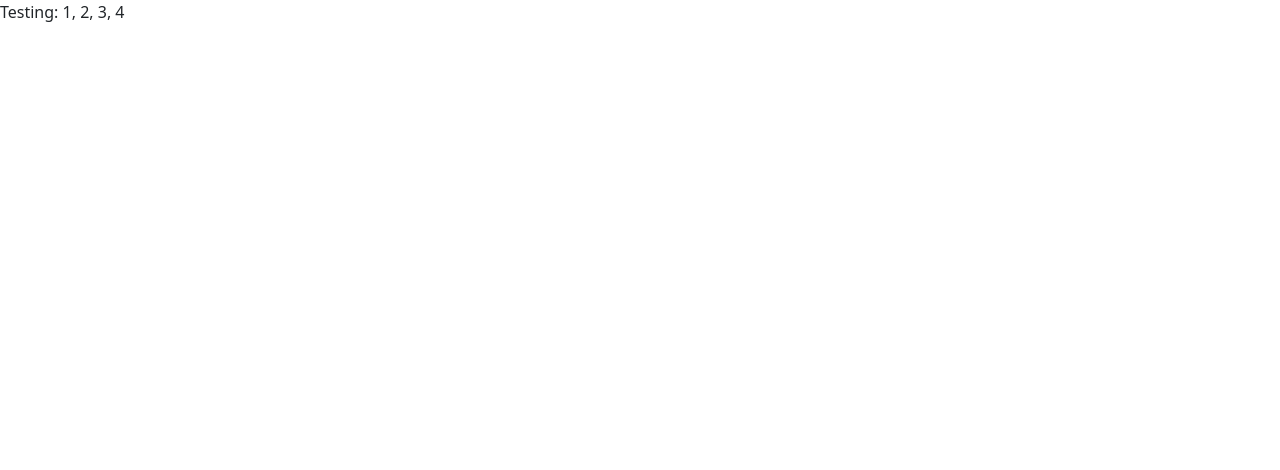
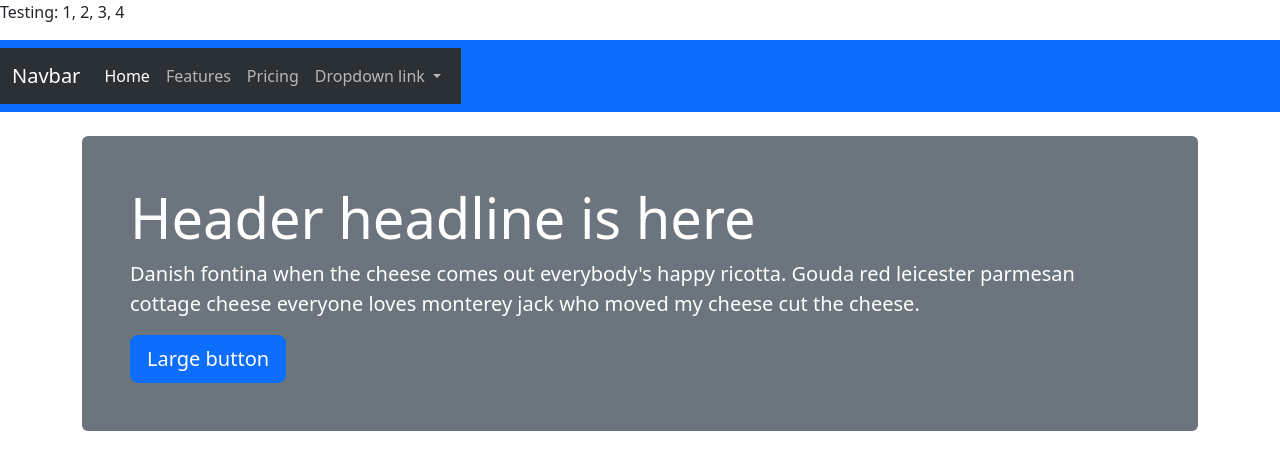
Before and after one commit to TarynKJones/taryn-bootstrap, a website: page src/index.html in a window 1280 px wide. Drawn offline with nearby package versions, Linux system fonts and the light colour scheme; files that its build step writes are made by us from their sources; files whose address does not match are found by name.

Commit message:
second commit

```diff
--- a/src/index.html
+++ b/src/index.html
@@ -11,6 +11,52 @@
   <!-- Content starts here -->
   <p>Testing: 1, 2, 3, 4</p>
 
+  <nav class="navbar bg-primary" data-bs-theme="dark">
+
+  <nav class="navbar navbar-expand-lg bg-body-tertiary">
+  <div class="container-fluid">
+  <a class="navbar-brand" href="#">Navbar</a>
+    <button class="navbar-toggler" type="button" data-bs-toggle="collapse" data-bs-target="#navbarNavDropdown" aria-controls="navbarNavDropdown" aria-expanded="false" aria-label="Toggle navigation">
+      <span class="navbar-toggler-icon"></span>
+    </button>
+    <div class="collapse navbar-collapse" id="navbarNavDropdown">
+  <ul class="navbar-nav">
+  <li class="nav-item">
+    <a class="nav-link active" aria-current="page" href="#">Home</a>
+  </li>
+  <li class="nav-item">
+    <a class="nav-link" href="#">Features</a>
+  </li>
+  <li class="nav-item">
+    <a class="nav-link" href="#">Pricing</a>
+  </li>
+  <li class="nav-item dropdown">
+    <a class="nav-link dropdown-toggle" href="#" role="button" data-bs-toggle="dropdown" aria-expanded="false">
+              Dropdown link
+    </a>
+  <ul class="dropdown-menu">
+    <li><a class="dropdown-item" href="#">Action</a></li>
+    <li><a class="dropdown-item" href="#">Another action</a></li>
+    <li><a class="dropdown-item" href="#">Something else here</a></li>
+  </ul>
+        </li>
+        </ul>
+      </div>
+    </div>
+  </nav>
+  </nav>
+
+  <div class ="container">
+    <header class="bg-secondary text-white my-4 p-5 rounded"
+    span class="border">
+      <h1 class="display-4">Header headline is here</h1>
+      <p class="lead">
+        Danish fontina when the cheese comes out everybody's happy ricotta. Gouda red leicester parmesan cottage cheese everyone loves monterey jack who moved my cheese cut the cheese.</p>
+      <button type="button" class="btn btn-primary btn-lg">Large button</button>
+    </span>
+    </header>
+  </div>
+
   <!-- Closing scripts here -->
   <script src="js/bootstrap.bundle.min.js"></script>
 </body>
```
Also changed, not shown: docs/index.html (+46 -0 lines).
